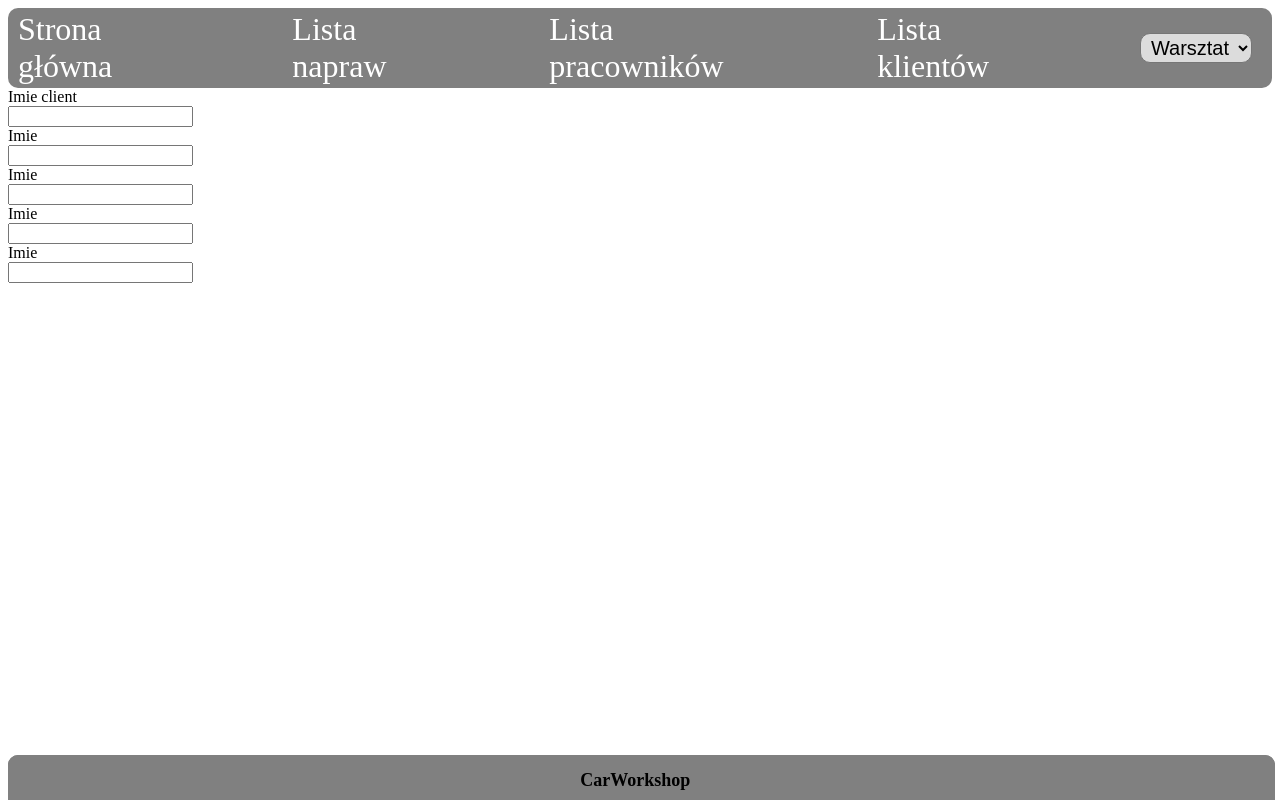
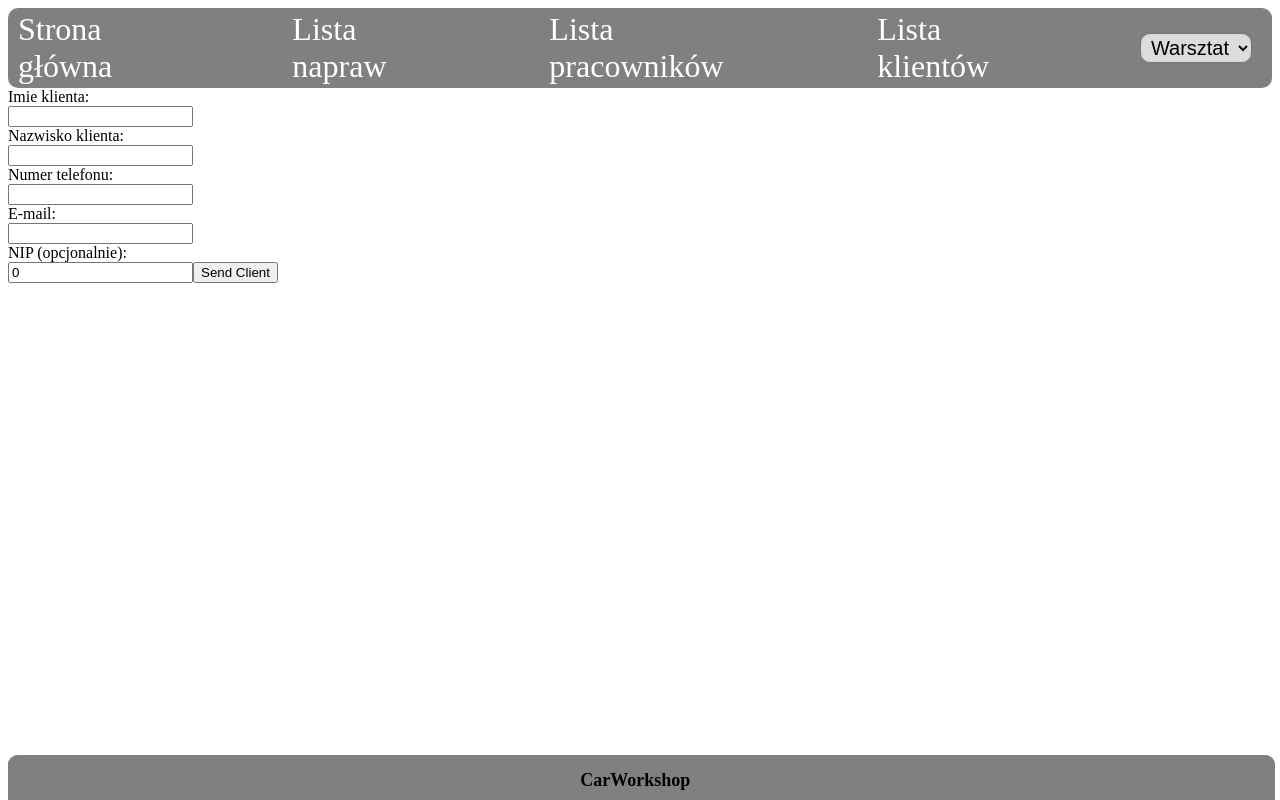
Before and after one commit to NiewierowskiG/CarWorkshop, an Angular app in the folder frontend/my-app/: page /AddClient in a window 1280 px wide. Built offline with nearby package versions, Linux system fonts and the light colour scheme.

Commit message:
sendClient

```diff
--- a/frontend/my-app/src/app/components/addclient/addclient.component.html
+++ b/frontend/my-app/src/app/components/addclient/addclient.component.html
@@ -1,12 +1,13 @@
-<form >
-    <label for="new-repair">Imie client</label>
-    <input id="new-repair" type="text"  name="name"/>
-    <label for="new-repair">Imie </label>
-    <input id="new-repair" type="text"  name="name"/>
-    <label for="new-repair">Imie </label>
-    <input id="new-repair" type="text"  name="name"/>
-    <label for="new-repair">Imie </label>
-    <input id="new-repair" type="text"  name="name"/>
-    <label for="new-repair">Imie </label>
-    <input id="new-repair" type="text"  name="name"/>
+<form (ngSubmit)="sendClient(client)">
+    <label for="new-repair">Imie klienta:</label>
+    <input id="new-repair" type="text"  [(ngModel)]="client.name" name="name"/>
+    <label for="new-repair">Nazwisko klienta:</label>
+    <input id="new-repair" type="text"  [(ngModel)]="client.surname" name="surname"/>
+    <label for="new-repair">Numer telefonu:</label>
+    <input id="new-repair" type="text"  name="telNr" [(ngModel)]="client.telNr"/>
+    <label for="new-repair">E-mail:</label>
+    <input id="new-repair" type="text" [(ngModel)]="client.email" name="email"/>
+    <label for="new-repair">NIP (opcjonalnie):</label>
+    <input if="new-repair" type="text" [(ngModel)]="client.nip" name="nip">
+    <input type="submit" value="Send Client">
 </form>
--- a/frontend/my-app/src/app/components/addclient/addclient.component.ts
+++ b/frontend/my-app/src/app/components/addclient/addclient.component.ts
@@ -1,15 +1,18 @@
 import { Component, OnInit } from '@angular/core';
-
+import { ClientListApicallService } from 'src/app/services/client-list-apicall.service';
+import { Client } from 'src/app/models/Client';
 @Component({
   selector: 'app-addclient',
   templateUrl: './addclient.component.html',
   styleUrls: ['./addclient.component.css']
 })
 export class AddclientComponent implements OnInit {
-
-  constructor() { }
+  client = new Client("","","","",0)
+  constructor(private clientService: ClientListApicallService) { }
 
   ngOnInit(): void {
   }
-
+  sendClient(client : Client){
+    this.clientService.sendClient(client,'POST');
+  }
 }
```
Also changed, not shown: frontend/my-app/src/app/components/client-list/client-list.component.html (line endings or trailing spaces).
